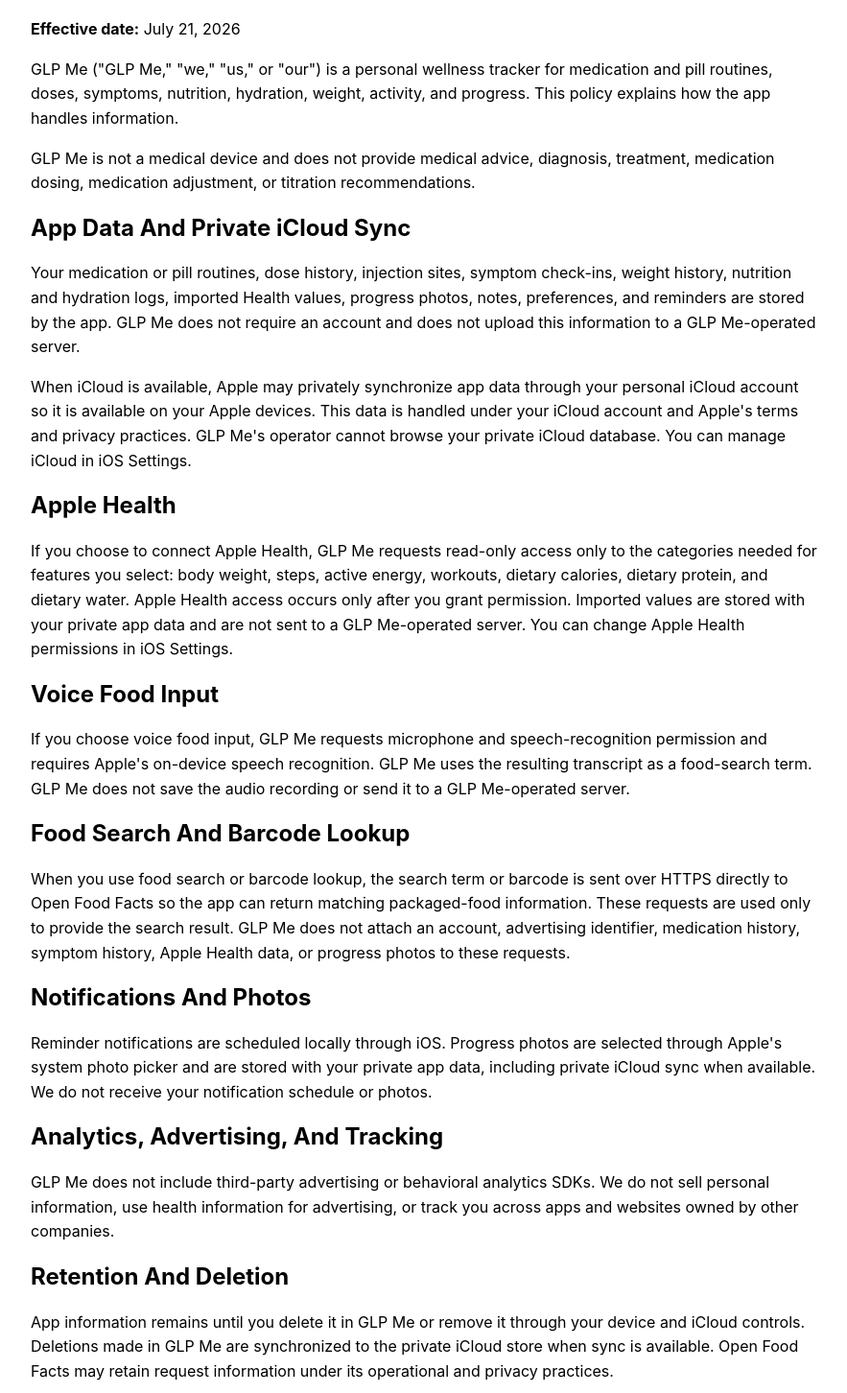
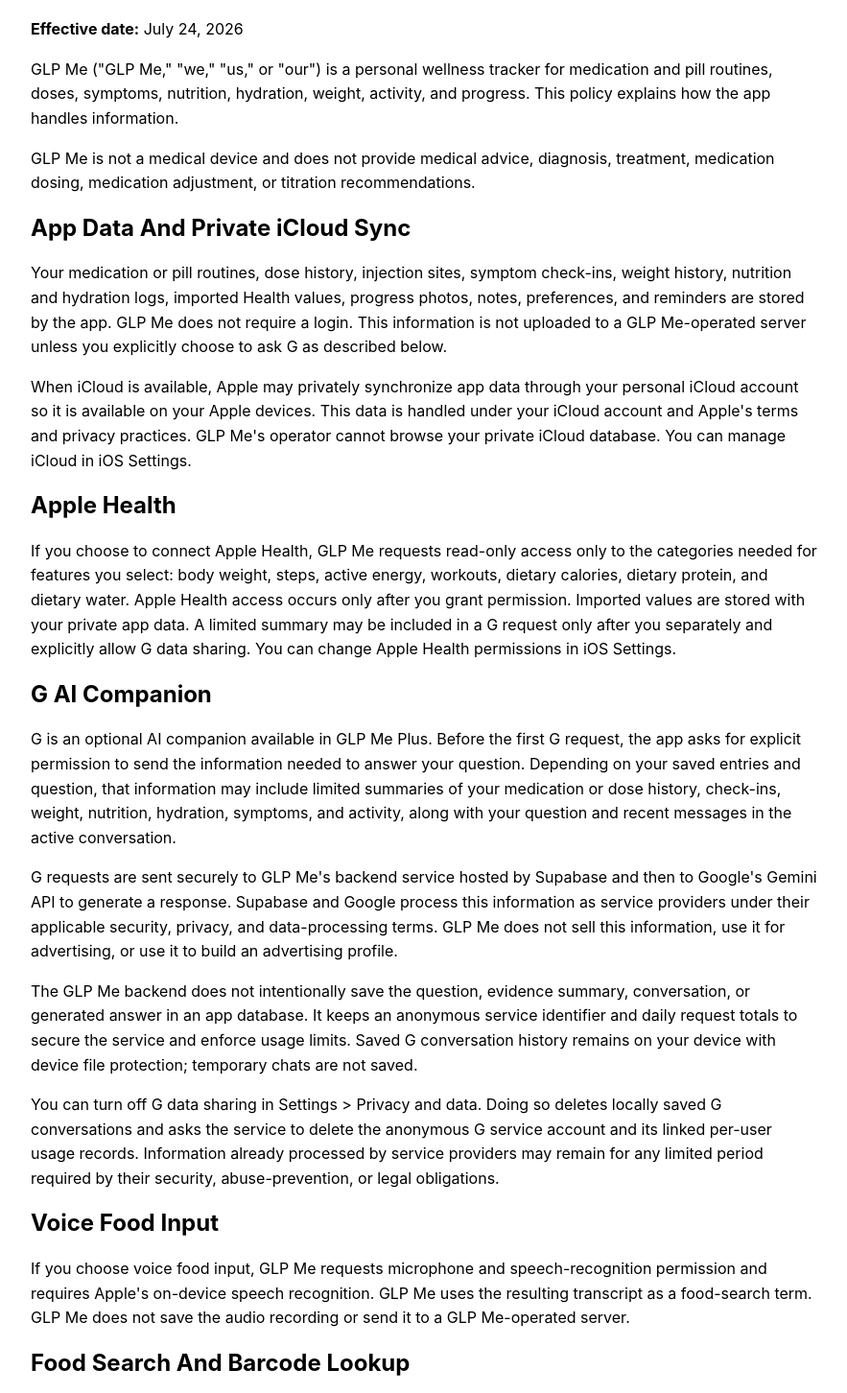
Before and after one commit to Is43c/vantahealth-legal, a plain HTML site: page glp-me/privacy/index.html in a window 1280 px wide. Shown: the part 103-1555 px from the top of the page at 96% size, without its empty margins (198-1081 px from the left). Drawn offline with Linux system fonts and the light colour scheme.

Commit message:
Update GLP Me legal pages for G

```diff
--- a/glp-me/privacy/index.html
+++ b/glp-me/privacy/index.html
@@ -16,16 +16,22 @@
 <body>
   <main>
     <h1>GLP Me Privacy Policy</h1>
-    <p><strong>Effective date:</strong> July 21, 2026</p>
+    <p><strong>Effective date:</strong> July 24, 2026</p>
     <p>GLP Me ("GLP Me," "we," "us," or "our") is a personal wellness tracker for medication and pill routines, doses, symptoms, nutrition, hydration, weight, activity, and progress. This policy explains how the app handles information.</p>
     <p>GLP Me is not a medical device and does not provide medical advice, diagnosis, treatment, medication dosing, medication adjustment, or titration recommendations.</p>
 
     <h2>App Data And Private iCloud Sync</h2>
-    <p>Your medication or pill routines, dose history, injection sites, symptom check-ins, weight history, nutrition and hydration logs, imported Health values, progress photos, notes, preferences, and reminders are stored by the app. GLP Me does not require an account and does not upload this information to a GLP Me-operated server.</p>
+    <p>Your medication or pill routines, dose history, injection sites, symptom check-ins, weight history, nutrition and hydration logs, imported Health values, progress photos, notes, preferences, and reminders are stored by the app. GLP Me does not require a login. This information is not uploaded to a GLP Me-operated server unless you explicitly choose to ask G as described below.</p>
     <p>When iCloud is available, Apple may privately synchronize app data through your personal iCloud account so it is available on your Apple devices. This data is handled under your iCloud account and Apple's terms and privacy practices. GLP Me's operator cannot browse your private iCloud database. You can manage iCloud in iOS Settings.</p>
 
     <h2>Apple Health</h2>
-    <p>If you choose to connect Apple Health, GLP Me requests read-only access only to the categories needed for features you select: body weight, steps, active energy, workouts, dietary calories, dietary protein, and dietary water. Apple Health access occurs only after you grant permission. Imported values are stored with your private app data and are not sent to a GLP Me-operated server. You can change Apple Health permissions in iOS Settings.</p>
+    <p>If you choose to connect Apple Health, GLP Me requests read-only access only to the categories needed for features you select: body weight, steps, active energy, workouts, dietary calories, dietary protein, and dietary water. Apple Health access occurs only after you grant permission. Imported values are stored with your private app data. A limited summary may be included in a G request only after you separately and explicitly allow G data sharing. You can change Apple Health permissions in iOS Settings.</p>
+
+    <h2>G AI Companion</h2>
+    <p>G is an optional AI companion available in GLP Me Plus. Before the first G request, the app asks for explicit permission to send the information needed to answer your question. Depending on your saved entries and question, that information may include limited summaries of your medication or dose history, check-ins, weight, nutrition, hydration, symptoms, and activity, along with your question and recent messages in the active conversation.</p>
+    <p>G requests are sent securely to GLP Me's backend service hosted by Supabase and then to Google's Gemini API to generate a response. Supabase and Google process this information as service providers under their applicable security, privacy, and data-processing terms. GLP Me does not sell this information, use it for advertising, or use it to build an advertising profile.</p>
+    <p>The GLP Me backend does not intentionally save the question, evidence summary, conversation, or generated answer in an app database. It keeps an anonymous service identifier and daily request totals to secure the service and enforce usage limits. Saved G conversation history remains on your device with device file protection; temporary chats are not saved.</p>
+    <p>You can turn off G data sharing in Settings &gt; Privacy and data. Doing so deletes locally saved G conversations and asks the service to delete the anonymous G service account and its linked per-user usage records. Information already processed by service providers may remain for any limited period required by their security, abuse-prevention, or legal obligations.</p>
 
     <h2>Voice Food Input</h2>
     <p>If you choose voice food input, GLP Me requests microphone and speech-recognition permission and requires Apple's on-device speech recognition. GLP Me uses the resulting transcript as a food-search term. GLP Me does not save the audio recording or send it to a GLP Me-operated server.</p>
@@ -40,12 +46,13 @@
     <p>GLP Me does not include third-party advertising or behavioral analytics SDKs. We do not sell personal information, use health information for advertising, or track you across apps and websites owned by other companies.</p>
 
     <h2>Retention And Deletion</h2>
-    <p>App information remains until you delete it in GLP Me or remove it through your device and iCloud controls. Deletions made in GLP Me are synchronized to the private iCloud store when sync is available. Open Food Facts may retain request information under its operational and privacy practices.</p>
+    <p>App information remains until you delete it in GLP Me or remove it through your device and iCloud controls. Deletions made in GLP Me are synchronized to the private iCloud store when sync is available. Open Food Facts, Supabase, and Google may retain limited request or operational information under their applicable privacy, security, and abuse-prevention practices.</p>
 
     <h2>Your Choices</h2>
     <ul>
       <li>You can use GLP Me without connecting Apple Health.</li>
       <li>You can enter foods manually instead of using online search or barcode lookup.</li>
+      <li>You can use every core tracking feature without G and can turn off G data sharing at any time.</li>
       <li>You can manage Health, microphone, speech recognition, camera, photo, notification, and iCloud permissions in iOS Settings.</li>
       <li>You can remove individual entries or use Delete All Data in the app. You can also manage the app's iCloud data through Apple's system controls.</li>
     </ul>
```
Also changed, not shown: glp-me/support/index.html (+2 -0 lines), glp-me/terms/index.html (+5 -1 lines).
